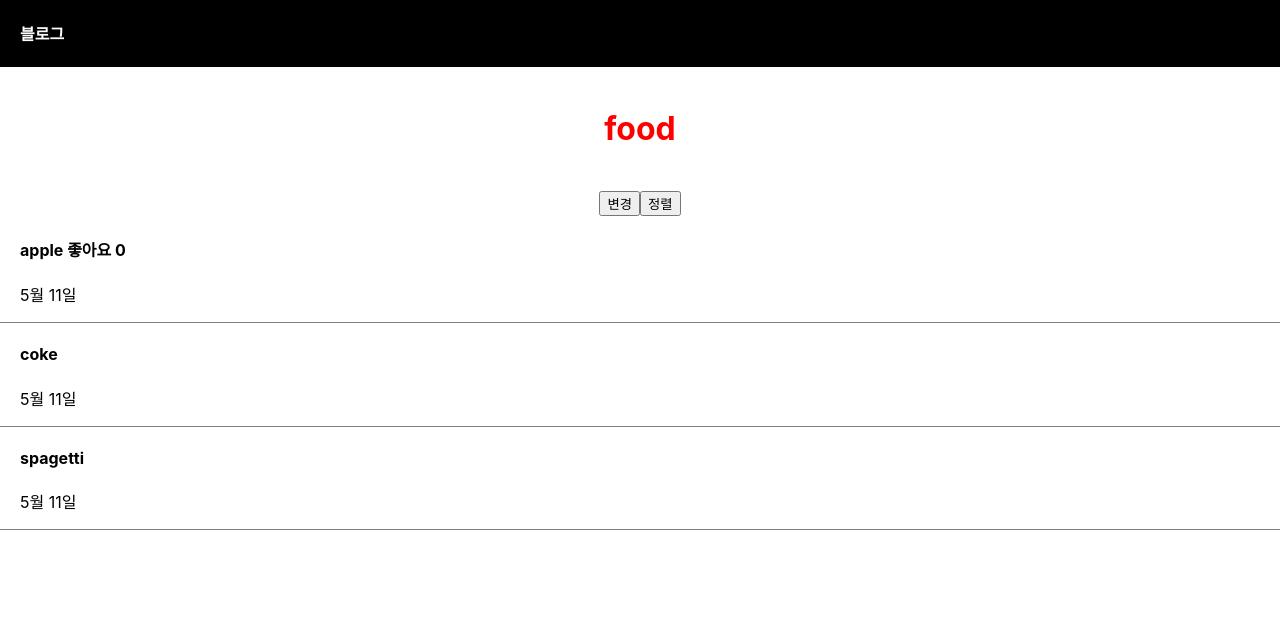
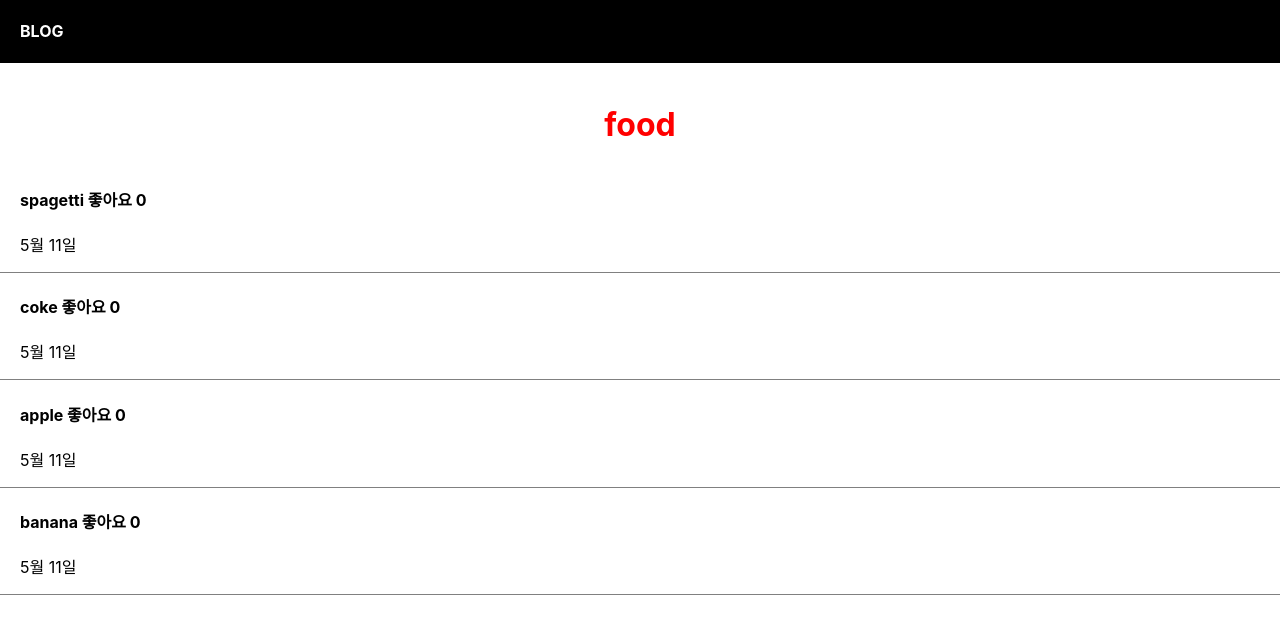
Before and after one commit to ehdwo13/React, a React (Create React App) app: page / in a window 1280 px wide. Shown: the top 634 px of the page. Built offline with nearby package versions, Linux system fonts and the light colour scheme.

Commit message:
20240515

```diff
--- a/src/App.css
+++ b/src/App.css
@@ -8,6 +8,12 @@
   width: 100%;
   color:white;
   padding-left: 20px;
+}
+.modal{
+  margin-top: 20px;
+  padding: 20px;
+  background: #eee;
+  text-align: left;
 }
 div{
   box-sizing: border-box;
--- a/src/App.js
+++ b/src/App.js
@@ -3,19 +3,19 @@
 import logo from './logo.svg';
 import './App.css';
 import { useState } from 'react';
-
+//좋아요 갯수 개별
 function App() {
   let post = "food";
-  let[a, b] = useState(['spagetti','coke','apple']);
+  let[a, b] = useState(['spagetti','coke','apple','banana']);
   let[likeCount, lc]= useState(0);
+  let [modal, setModal] = useState(false);
   return (
     <div className="App">
-      <div>
         <div className="black-nav">
-          <h4>블로그</h4>
+          <h4>BLOG</h4>
         </div>
         <h4 style={{color : 'red', fontSize : '32px'}}>{post}</h4>
-        <button onClick={()=>{
+        {/* <button onClick={()=>{
           let copy = [...a];
           copy[0] = 'lemonade';
           b(copy);
@@ -34,12 +34,41 @@ function App() {
           <p>5월 11일</p>
         </div>
         <div className='list'>
-          <h4>{a[0]}</h4>
+          <h4 onClick={()=>{setModal(!modal)}}>{a[0]}</h4>
           <p>5월 11일</p>
-        </div>
-      </div>
+        </div> */}
+        {
+          a.map(function(each,i){
+            return (
+              <div className='list' key={i}>
+              <h4 onClick={()=>{setModal(!modal)}}>{each}<span onClick={()=>{lc(likeCount+1)}}> 좋아요</span> {likeCount} </h4>
+              <p>5월 11일</p>
+            </div>
+            )
+          })
+        }
+        {
+          modal == true ?  <Modal/> : null
+        }
     </div>
   );
 }
 
+//하나의 구역(ex = div)만 있어야함 state가져다 못씀
+//컴포넌트
+//반복적인 html 축약
+//큰 페이지들
+//자주 변경되는것들
+function Modal(){
+  return (
+    <>
+      <div className='modal'>
+          <h4>제목</h4>
+          <p>날짜</p>
+          <p>상세내용</p>
+      </div>
+    </>
+  )
+}
+
 export default App;
```
